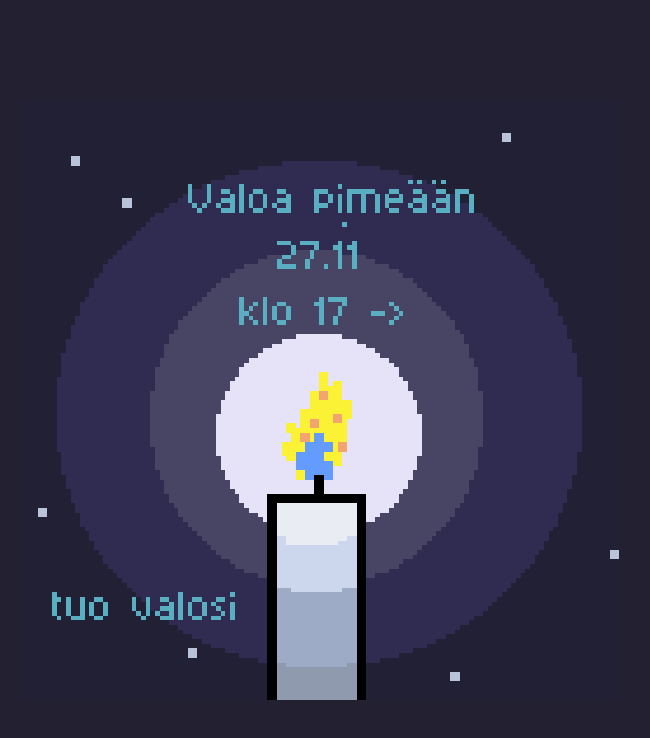
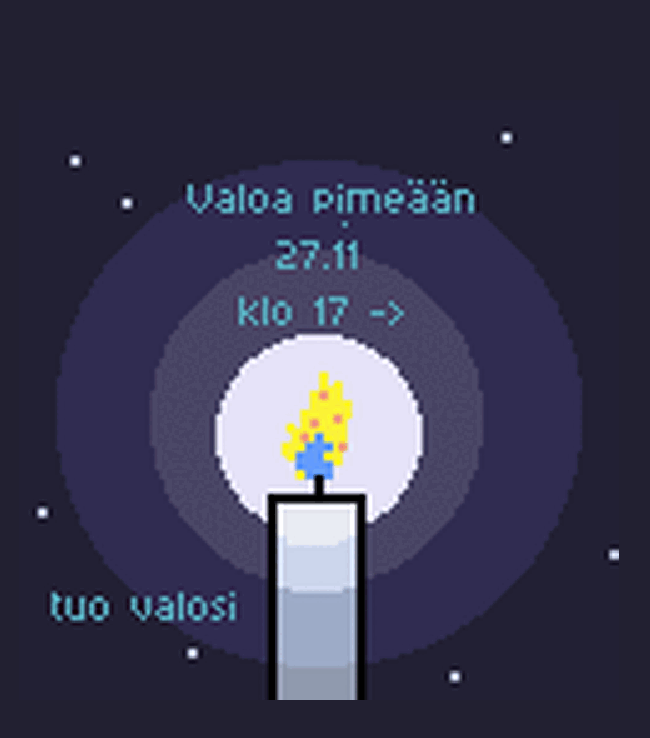
Before and after one commit to inkaonkala/valoaPimeaan, a plain HTML site: page index.html in a window 1280 px wide. Shown: the whole page, without its empty margins (321-971 px from the left). Drawn offline with Linux system fonts and the light colour scheme.

Commit message:
Update index.html

```diff
--- a/index.html
+++ b/index.html
@@ -23,6 +23,6 @@
     </style>
 </head>
 <body>
-    <img src="merged-2.gif" alt="Valoa pimeään">
+    <img src="merged.gif" alt="Valoa pimeään">
 </body>
 </html>
```
